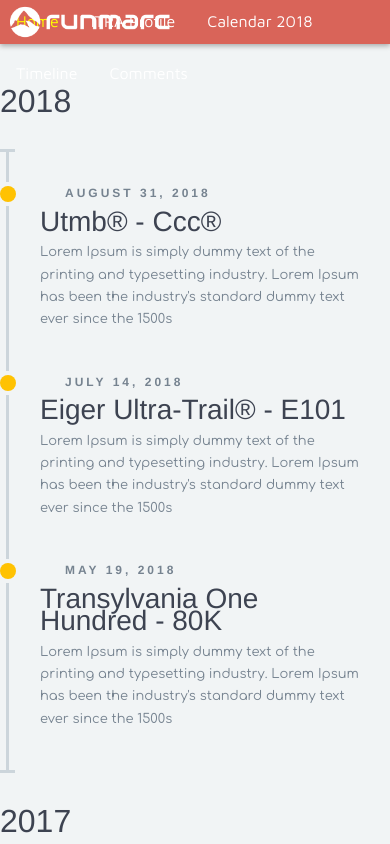
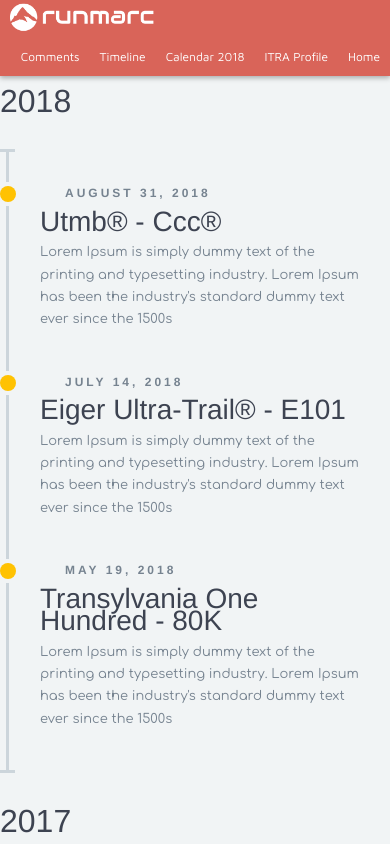
Before and after one commit to m4rc3iro/runmarc, an Angular app: page /timeline in a window 390 px wide. Built offline with nearby package versions, Linux system fonts and the light colour scheme.

Commit message:
Improving mobile support for navigation bar and menu links.

```diff
--- a/src/app/navigation/navigation.component.css
+++ b/src/app/navigation/navigation.component.css
@@ -1,46 +1,86 @@
-
 .navigation-bar {
   position: fixed;
-    /* background-color: #1976d2; */
-    /* background-color: #ce4f44; */
+  /* color blue: #1976d2; */
+  /*  color red: #d96459 */
   background-color: #d96459;
   font-family: "maven Pro", "HelveticaNeue-Light", "Helvetica Neue Light", "Helvetica Neue", Helvetica;
-    box-shadow: 0 2px 5px 0 rgba(0,0,0,.3);
+  font-size: 14px;
+  box-shadow: 0 2px 5px 0 rgba(0, 0, 0, .3);
   width: 100%;
-    height: 44px;
+  min-width: 340px;
+  height: 40px;
   z-index: 4;
 }
 
 .navigation-links {
-    margin-top: -50px;
+  /* margin-top: -50px; */
   float: right;
 }
 
 .logo-container {
-    margin: -5px 0 0 10px;
+  margin: -7px 0 0 10px;
+  float: left;
+}
+
+.logo {
+  height: 50px;
 }
 
 ul {
   list-style-type: none;
   margin: 0;
   padding: 0;
-    /* overflow: auto; */
 }
 
 ul li {
-    /* white-space: nowrap; */
   float: left;
 }
-
 
 li a {
   display: block;
   color: white;
   text-align: center;
-    padding: 14px 16px;
+  padding: 8px 12px;
   text-decoration: none;
 }
 
 li a:hover {
-    color: yellow;
+  color: #fff200;
 }
+
+@media (max-width: 740px) {
+  .navigation-bar {
+    min-height: 37px;
+    height: auto;
+  }
+
+  .navigation-links {
+    margin: 0;
+    font-size: 12px;
+  }
+
+  .logo-container {
+    /* height: 100%; */
+    /* width: 31%; */
+    float: left;
+  }
+
+  .logo {
+    height: 45px;
+  }
+
+  ul li {
+    white-space: nowrap;
+    float: right;
+  }
+
+  li a {
+    padding: 10px 10px;
+  }
+}
+
+/* @media (max-width: 340px) {
+  .navigation-links {
+    font-size: 5px;
+  }
+} */
--- a/src/app/navigation/navigation.component.html
+++ b/src/app/navigation/navigation.component.html
@@ -1,6 +1,6 @@
 <nav class="navigation-bar">
   <div class="logo-container">
-      <img src="../assets/logo-white.png" height="50px">
+    <img class="logo" src="../assets/logo-white.png">
   </div>
   <div class="navigation-links">
     <ul>
--- a/src/app/navigation/navigation.component.ts
+++ b/src/app/navigation/navigation.component.ts
@@ -11,5 +11,4 @@ export class NavigationComponent implements OnInit {
 
   ngOnInit() {
   }
-
 }
```
Lines whose indentation alone changed are shown as unchanged.
